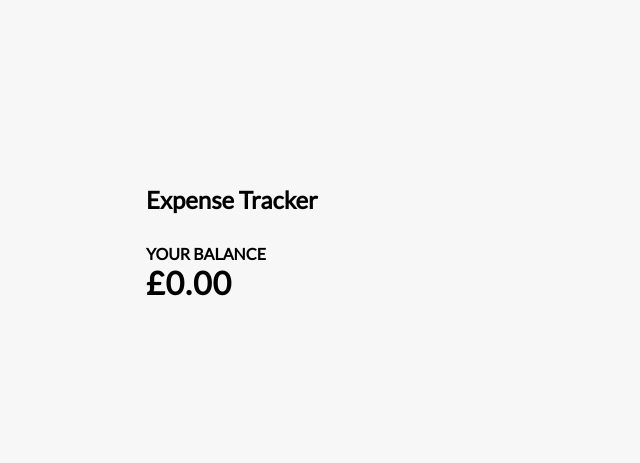
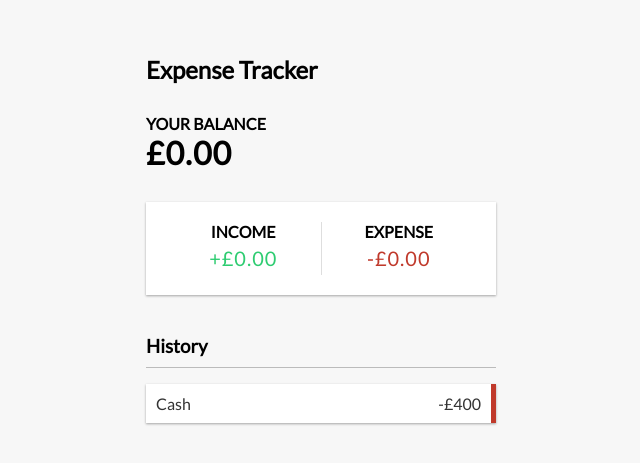
Before and after one commit to ChrisBaidoo/expense-tracker, a React (Create React App) app: page / in a window 1280 px wide. Shown: the part 151-614 px from the top of the page, without its empty margins (319-959 px from the left). Built offline with nearby package versions, Linux system fonts and the light colour scheme.

Commit message:
Created the IncomeExpense and TransactionList Component

```diff
--- a/src/App.js
+++ b/src/App.js
@@ -2,6 +2,8 @@
 import './App.css';
 import { Header } from './components/Header';
 import { Balance } from './components/Balance';
+import { IncomeExpenses } from './components/IncomeExpenses';
+import { TransactionList } from './components/TransactionList';
 
 function App() {
   return (
@@ -10,6 +12,8 @@
       <div className="container">
       <Balance/>
       </div>
+      <IncomeExpenses/>
+      <TransactionList/>
     </div>
   );
 }
--- a/src/components/Balance.js
+++ b/src/components/Balance.js
@@ -2,10 +2,9 @@
 
 export const Balance = () => {
     return (
-        <div>
+        <>
             <h4>Your Balance</h4>
             <h1 id="balance">£0.00</h1>
-
-        </div>
+        </>
     )
 }
--- /dev/null
+++ b/src/components/IncomeExpenses.js
@@ -0,0 +1,18 @@
+import React from 'react'
+
+export const IncomeExpenses = () => {
+    return (
+        <div>
+               <div className="inc-exp-container">
+        <div>
+          <h4>Income</h4>
+          <p id="money-plus" className="money plus">+£0.00</p>
+        </div>
+        <div>
+          <h4>Expense</h4>
+          <p id="money-minus" className="money minus">-£0.00</p>
+        </div>
+      </div>
+        </div>
+    )
+}
--- /dev/null
+++ b/src/components/TransactionList.js
@@ -0,0 +1,15 @@
+
+import React from 'react'
+
+export const TransactionList = () => {
+    return (
+        <div>
+               <h3>History</h3>
+      <ul id="list" class="list">
+         <li className="minus">
+          Cash <span>-£400</span><button className="delete-btn">x</button>
+        </li>
+      </ul>
+        </div>
+    )
+}
```
